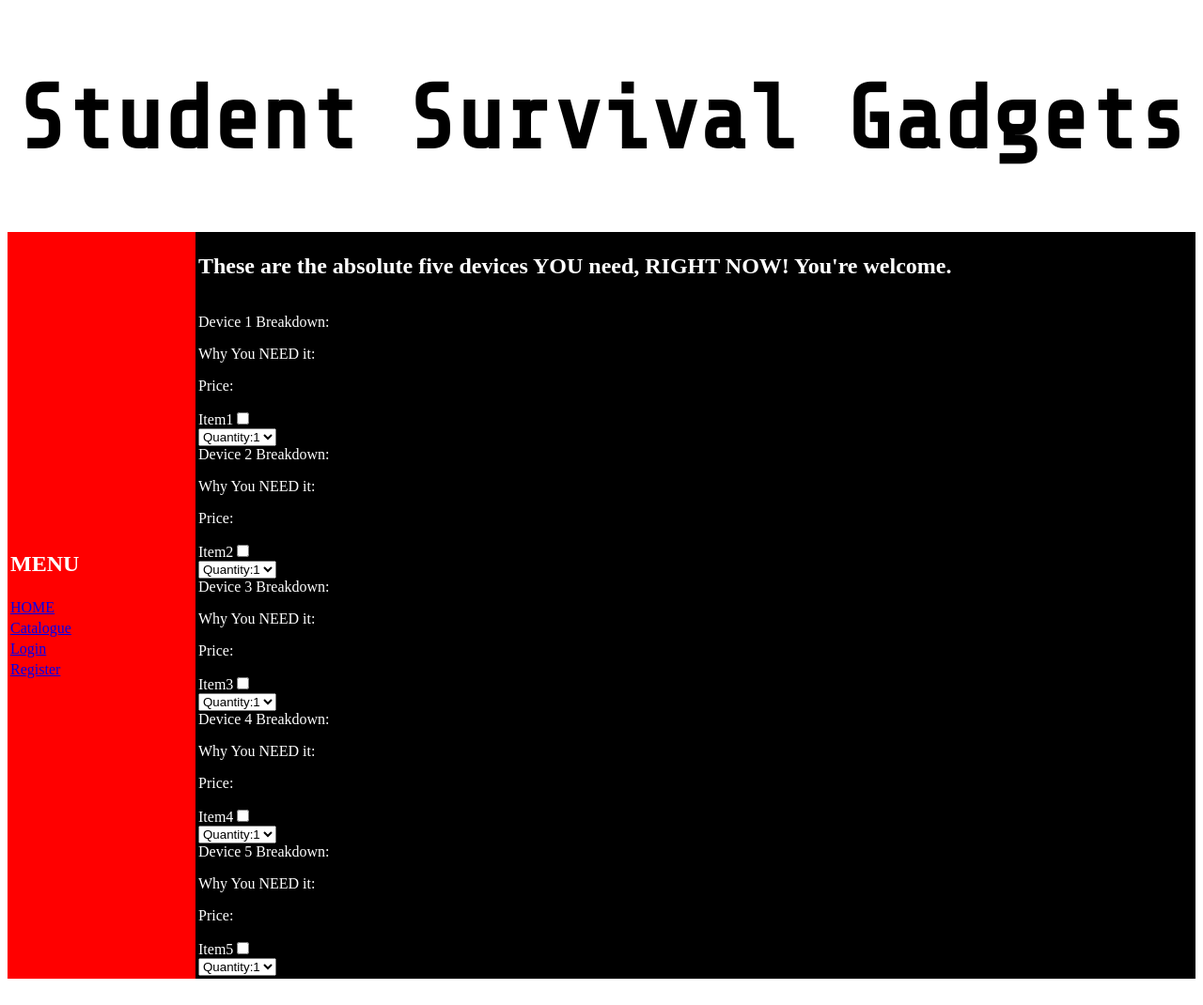
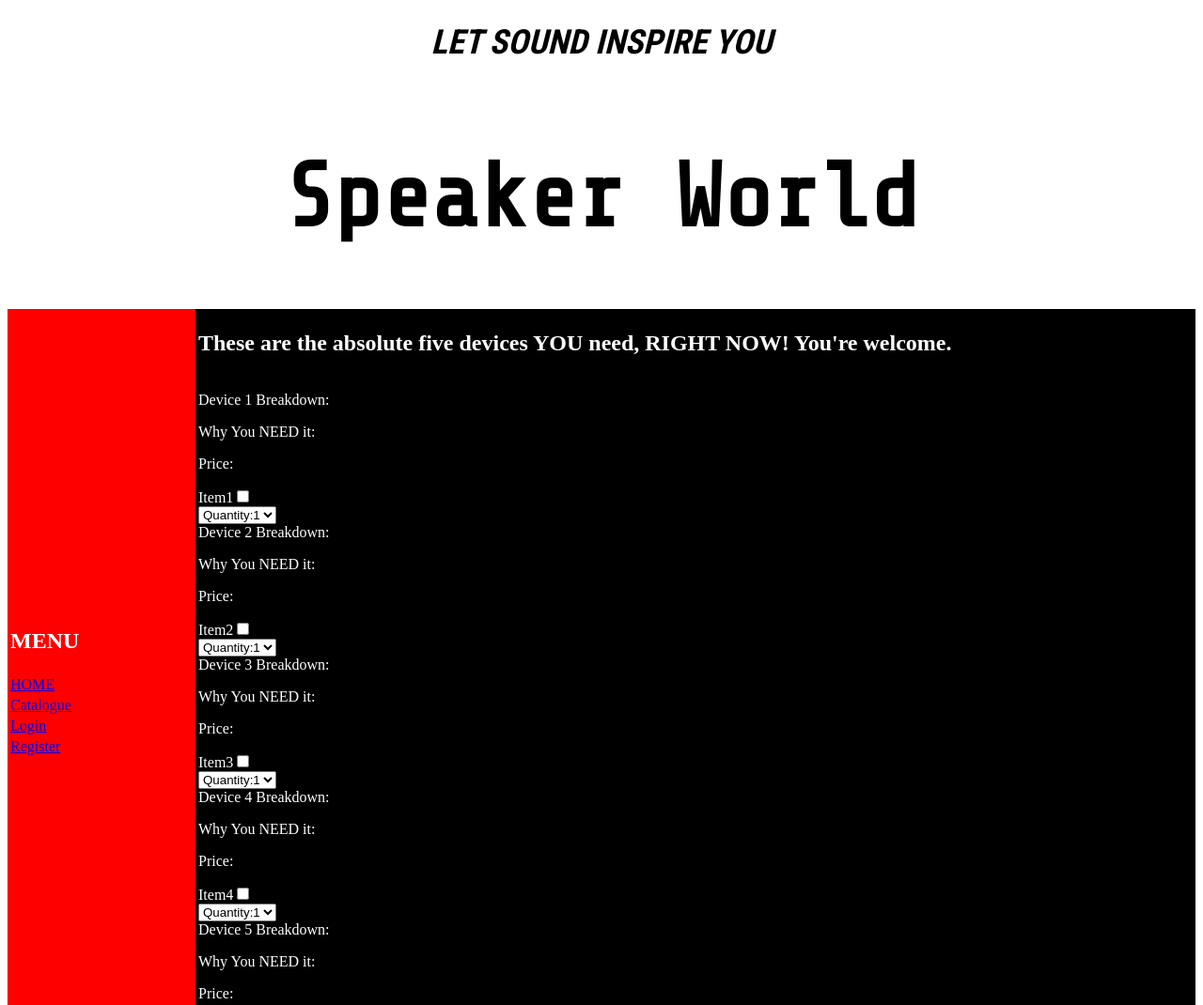
Before and after one commit to vasugupta94/VasuStore, a plain HTML site: page BannerDone.html in a window 1280 px wide. Shown: the top 1070 px of the page at 94% size. Drawn offline with nearby package versions, Linux system fonts and the light colour scheme.

Commit message:
Changed title and made a subtitle to catalogue

```diff
--- a/BannerDone.html
+++ b/BannerDone.html
@@ -9,16 +9,16 @@
             <!--<link href='http://fonts.googleapis.com/css?family=Roboto+Condensed:700' rel='stylesheet' type='text/css'>!-->
             <link href='http://fonts.googleapis.com/css?family=Roboto+Condensed:700|Share+Tech+Mono' rel='stylesheet' type='text/css'>
 <body>
-<table style='width: 100%; background-color:red; border-collapse:collapse' cellspacing="1" cellpadding="0" border="0"
+<table style='width: 100%; background-color:red; border-collapse:collapse' cellspacing="0" cellpadding="0" border="0"
   id="shell" height="100" >
    <tr height="100">
       <td colspan="2" bgcolor="white">
          <table style='width: 100%; background-color:white; border-collapse:collapse' title="Banner" id="banner" border="0" height=100>
-            <tr><td><font face = 'Share Tech Mono' color="black" size="7" class="font-effect-anaglyph"><center><h1>Student Survival Gadgets</h1></center></font></td></tr>
-
+            <tr><td><font face = 'Share Tech Mono' color="black" size="7" class="font-effect-anaglyph"><center><h1>Speaker World</h1></center></font></td></tr>
          </table>
       </td>
    </tr>
+   <div><font face= 'Roboto Condensed' color= "black" size = "4"><center><i><h1>LET SOUND INSPIRE YOU</h1></i></center></font></div>
    <tr height="400" >
       <td bgcolor="red" width="200">
          <table id="navigation" title="Navigation" border="0">
```
